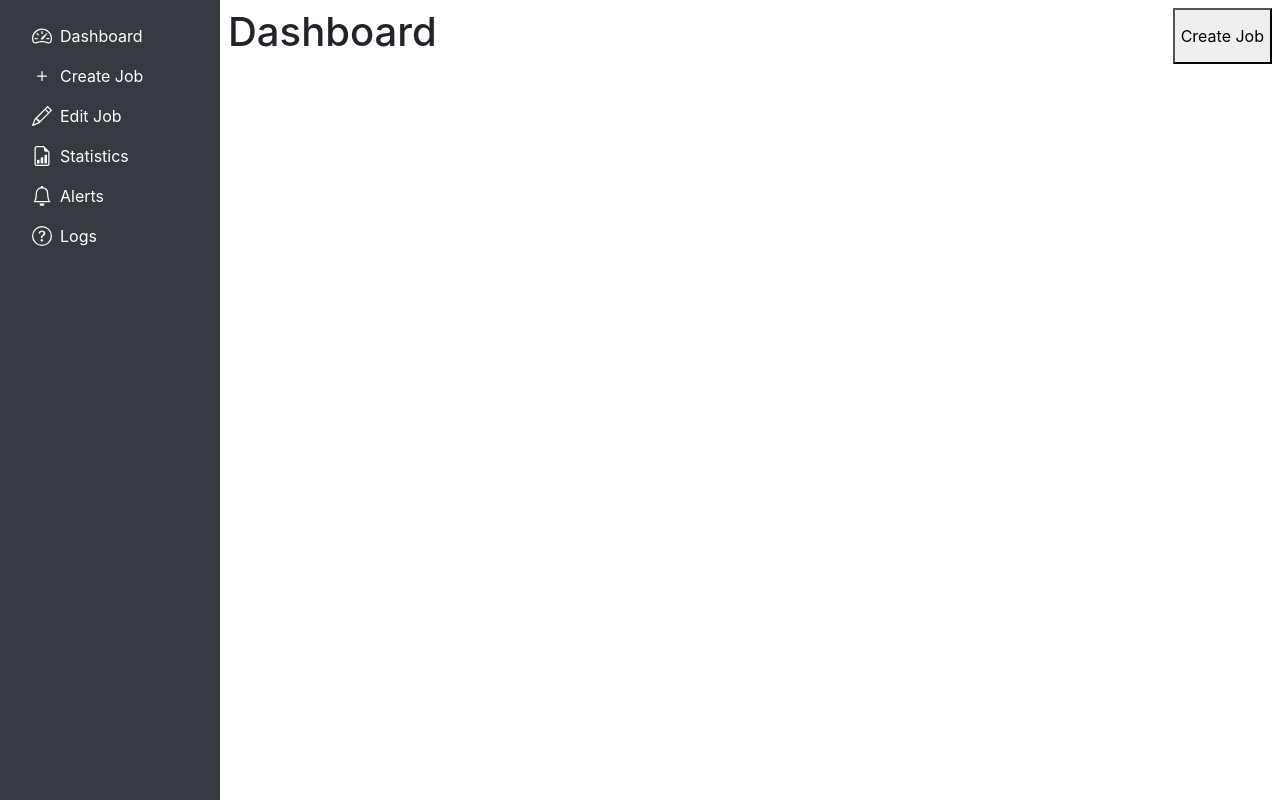
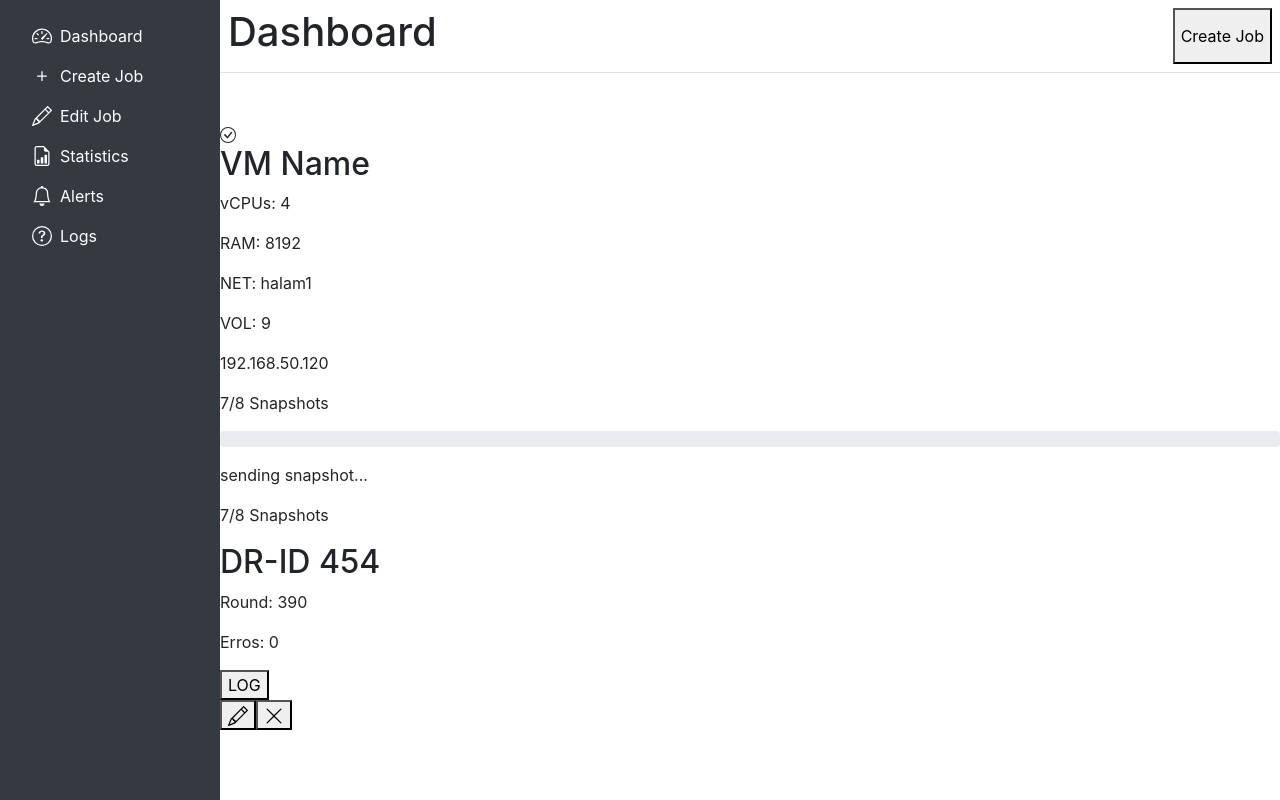
Before and after one commit to Gw3i/dashboard-nuxt, a Nuxt app: page / in a window 1280 px wide. Built offline with nearby package versions, Linux system fonts and the light colour scheme.

Commit message:
Add Job component

```diff
--- a/components/Dashboard.vue
+++ b/components/Dashboard.vue
@@ -2,17 +2,21 @@
   <div>
     <div class="d-flex">
       <Nav />
-      <header class="d-flex p-2 w-100 h-25 justify-content-between">
-        <h1>Dashboard</h1>
-        <button @click="hello">Create Job</button>
-      </header>
+      <div class="d-flex flex-column w-100">
+        <header class="d-flex p-2 mb-5 w-100 h-auto justify-content-between border-bottom">
+          <h1>Dashboard</h1>
+          <button @click="hello">Create Job</button>
+        </header>
+
+        <main><Job /></main>
+      </div>
     </div>
-    <main></main>
   </div>
 </template>
 
 <script setup>
 import Nav from './Nav.vue'
+import Job from './Job.vue'
 function hello() {
   alert('Hello!')
 }
--- /dev/null
+++ b/components/Job.vue
@@ -0,0 +1,72 @@
+<template>
+  <section>
+    <div>
+      <svg
+        xmlns="http://www.w3.org/2000/svg"
+        width="16"
+        height="16"
+        fill="currentColor"
+        class="bi bi-check-circle"
+        viewBox="0 0 16 16"
+      >
+        <path
+          d="M8 15A7 7 0 1 1 8 1a7 7 0 0 1 0 14zm0 1A8 8 0 1 0 8 0a8 8 0 0 0 0 16z"
+        />
+        <path
+          d="M10.97 4.97a.235.235 0 0 0-.02.022L7.477 9.417 5.384 7.323a.75.75 0 0 0-1.06 1.06L6.97 11.03a.75.75 0 0 0 1.079-.02l3.992-4.99a.75.75 0 0 0-1.071-1.05z"
+        />
+      </svg>
+    </div>
+    <article>
+      <h2>VM Name</h2>
+      <p>vCPUs: 4</p>
+      <p>RAM: 8192</p>
+      <p>NET: halam1</p>
+      <p>VOL: 9</p>
+    </article>
+    <article>
+      <p>192.168.50.120</p>
+      <p>7/8 Snapshots</p>
+      <b-progress :value="value" :max="max" class="mb-3"></b-progress>
+      <p>sending snapshot...</p>
+      <p>7/8 Snapshots</p>
+    </article>
+    <article>
+      <h2>DR-ID 454</h2>
+      <p>Round: 390</p>
+      <p>Erros: 0</p>
+      <button type="button">LOG</button>
+    </article>
+    <article>
+      <button>
+        <svg
+          xmlns="http://www.w3.org/2000/svg"
+          width="20"
+          height="20"
+          fill="currentColor"
+          class="bi bi-pencil"
+          viewBox="0 0 16 16"
+        >
+          <path
+            d="M12.146.146a.5.5 0 0 1 .708 0l3 3a.5.5 0 0 1 0 .708l-10 10a.5.5 0 0 1-.168.11l-5 2a.5.5 0 0 1-.65-.65l2-5a.5.5 0 0 1 .11-.168l10-10zM11.207 2.5 13.5 4.793 14.793 3.5 12.5 1.207 11.207 2.5zm1.586 3L10.5 3.207 4 9.707V10h.5a.5.5 0 0 1 .5.5v.5h.5a.5.5 0 0 1 .5.5v.5h.293l6.5-6.5zm-9.761 5.175-.106.106-1.528 3.821 3.821-1.528.106-.106A.5.5 0 0 1 5 12.5V12h-.5a.5.5 0 0 1-.5-.5V11h-.5a.5.5 0 0 1-.468-.325z"
+          />
+        </svg></button
+      ><button>
+        <svg
+          xmlns="http://www.w3.org/2000/svg"
+          width="20"
+          height="20"
+          fill="currentColor"
+          class="bi bi-x-lg"
+          viewBox="0 0 16 16"
+        >
+          <path
+            d="M2.146 2.854a.5.5 0 1 1 .708-.708L8 7.293l5.146-5.147a.5.5 0 0 1 .708.708L8.707 8l5.147 5.146a.5.5 0 0 1-.708.708L8 8.707l-5.146 5.147a.5.5 0 0 1-.708-.708L7.293 8 2.146 2.854Z"
+          />
+        </svg>
+      </button>
+    </article>
+  </section>
+</template>
+
+<script></script>
```
